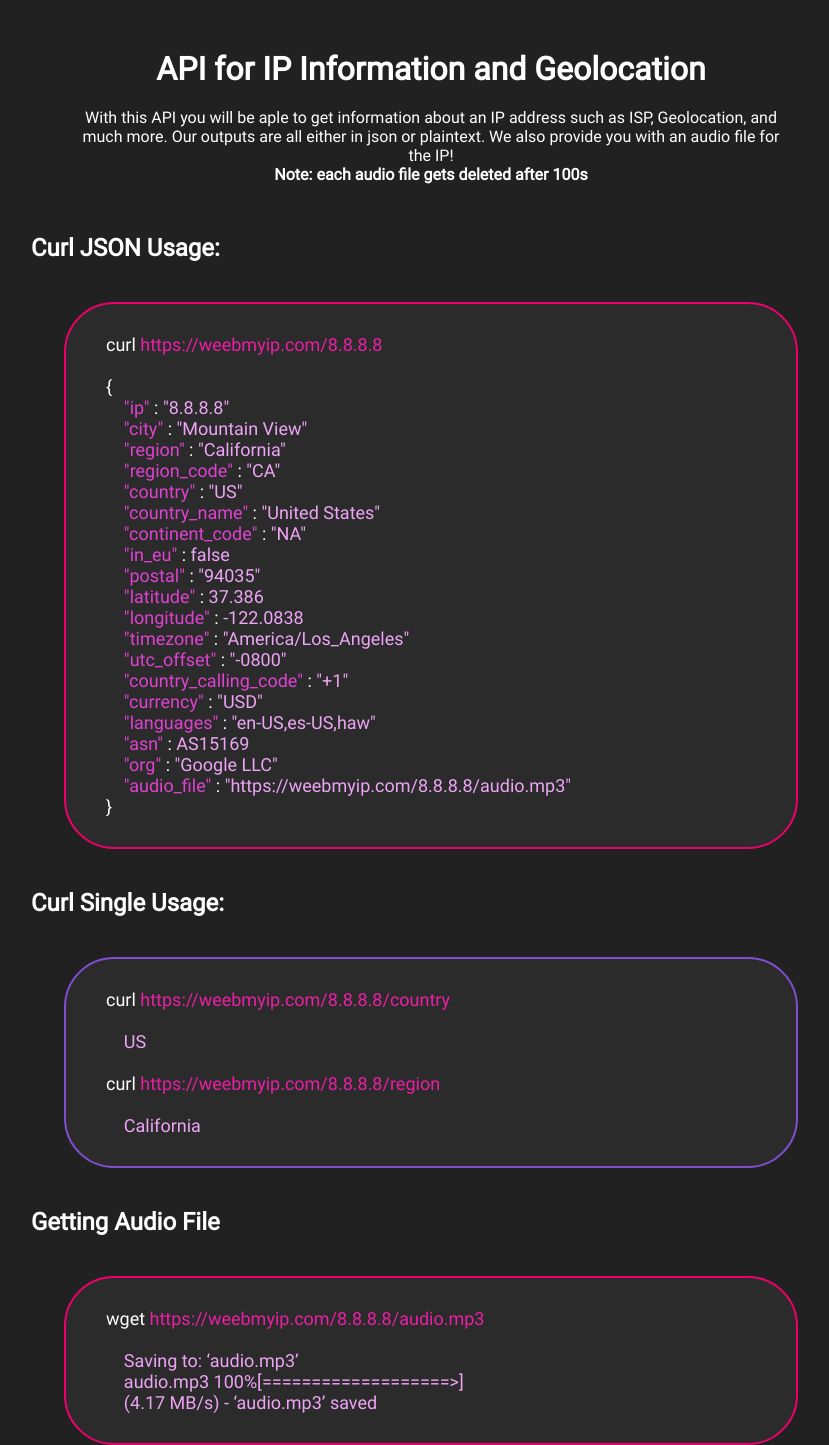
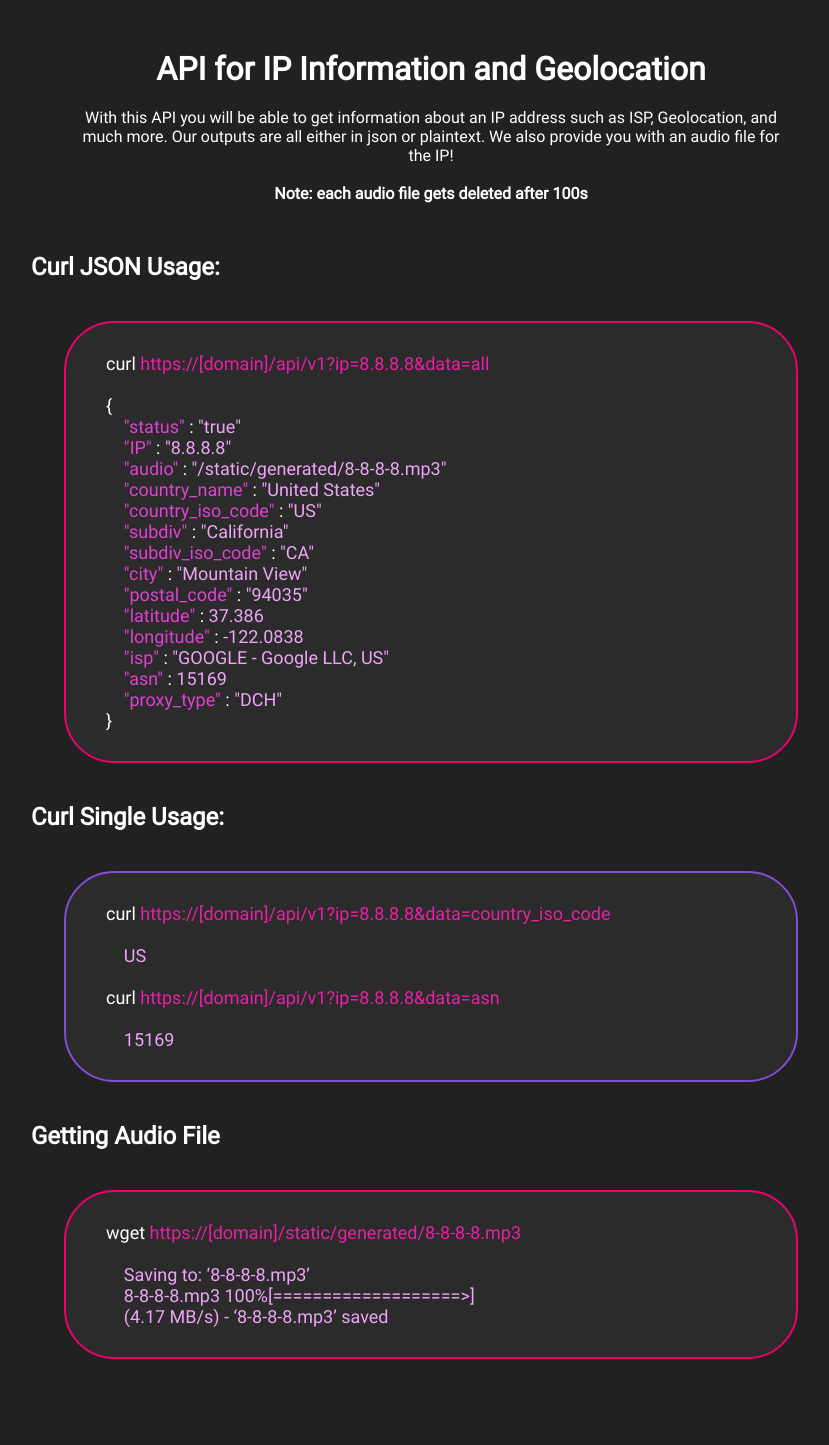
Before and after one commit to 0xanteiku/weebmyip, a Flask app: page /api in a window 1280 px wide. Shown: the part 73-1518 px from the top of the page, without its empty margins (209-1038 px from the left). After the commit the page ends 1432 px from the top, so only its background shows below. Run offline with Flask 2, Linux system fonts and the light colour scheme; parts of the project's set-up code (start-up, migrations or seed data) failed here and were passed over.

Commit message:
correcting some info

```diff
--- a/templates/api.html
+++ b/templates/api.html
@@ -4,49 +4,44 @@
     <div class="api">
       <div class="api-header">
         <h1>API for IP Information and Geolocation</h1>
-          <p>With this API you will be aple to get information about an IP address such as ISP, Geolocation, and much more. Our outputs are all either in json or plaintext. We also provide you with an audio file for the IP!<br><strong>Note: each audio file gets deleted after 100s</strong></p>
+          <p>With this API you will be able to get information about an IP address such as ISP, Geolocation, and much more. Our outputs are all either in json or plaintext. We also provide you with an audio file for the IP!<br><br><strong>Note: each audio file gets deleted after 100s</strong></p>
       </div>
       <div class="api-body">
         <h2>Curl JSON Usage:</h2>
         <div class="api-console pink-border">
-          <p>curl <span class="dark-pink">https://weebmyip.com/8.8.8.8</span><br><br>
+          <p>curl <span class="dark-pink">https://[domain]/api/v1?ip=8.8.8.8&data=all</span><br><br>
             {<br>
-            <span class="purple">&nbsp;&nbsp;&nbsp;&nbsp;"ip"</span> : <span class="light-pink">"8.8.8.8"</span><br>
+            <span class="purple">&nbsp;&nbsp;&nbsp;&nbsp;"status"</span> : <span class="light-pink">"true"</span><br>
+            <span class="purple">&nbsp;&nbsp;&nbsp;&nbsp;"IP"</span> : <span class="light-pink">"8.8.8.8"</span><br>
+            <span class="purple">&nbsp;&nbsp;&nbsp;&nbsp;"audio"</span> : <span class="light-pink">"/static/generated/8-8-8-8.mp3"</span><br>
+            <span class="purple">&nbsp;&nbsp;&nbsp;&nbsp;"country_name"</span> : <span class="light-pink">"United States"</span><br>
+            <span class="purple">&nbsp;&nbsp;&nbsp;&nbsp;"country_iso_code"</span> : <span class="light-pink">"US"</span><br>
+            <span class="purple">&nbsp;&nbsp;&nbsp;&nbsp;"subdiv"</span> : <span class="light-pink">"California"</span><br>
+            <span class="purple">&nbsp;&nbsp;&nbsp;&nbsp;"subdiv_iso_code"</span> : <span class="light-pink">"CA"</span><br>
             <span class="purple">&nbsp;&nbsp;&nbsp;&nbsp;"city"</span> : <span class="light-pink">"Mountain View"</span><br>
-            <span class="purple">&nbsp;&nbsp;&nbsp;&nbsp;"region"</span> : <span class="light-pink">"California"</span><br>
-            <span class="purple">&nbsp;&nbsp;&nbsp;&nbsp;"region_code"</span> : <span class="light-pink">"CA"</span><br>
-            <span class="purple">&nbsp;&nbsp;&nbsp;&nbsp;"country"</span> : <span class="light-pink">"US"</span><br>
-            <span class="purple">&nbsp;&nbsp;&nbsp;&nbsp;"country_name"</span> : <span class="light-pink">"United States"</span><br>
-            <span class="purple">&nbsp;&nbsp;&nbsp;&nbsp;"continent_code"</span> : <span class="light-pink">"NA"</span><br>
-            <span class="purple">&nbsp;&nbsp;&nbsp;&nbsp;"in_eu"</span> : <span class="light-pink">false</span><br>
-            <span class="purple">&nbsp;&nbsp;&nbsp;&nbsp;"postal"</span> : <span class="light-pink">"94035"</span><br>
+            <span class="purple">&nbsp;&nbsp;&nbsp;&nbsp;"postal_code"</span> : <span class="light-pink">"94035"</span><br>
             <span class="purple">&nbsp;&nbsp;&nbsp;&nbsp;"latitude"</span> : <span class="light-pink">37.386</span><br>
             <span class="purple">&nbsp;&nbsp;&nbsp;&nbsp;"longitude"</span> : <span class="light-pink">-122.0838</span><br>
-            <span class="purple">&nbsp;&nbsp;&nbsp;&nbsp;"timezone"</span> : <span class="light-pink">"America/Los_Angeles"</span><br>
-            <span class="purple">&nbsp;&nbsp;&nbsp;&nbsp;"utc_offset"</span> : <span class="light-pink">"-0800"</span><br>
-            <span class="purple">&nbsp;&nbsp;&nbsp;&nbsp;"country_calling_code"</span> : <span class="light-pink">"+1"</span><br>
-            <span class="purple">&nbsp;&nbsp;&nbsp;&nbsp;"currency"</span> : <span class="light-pink">"USD"</span><br>
-            <span class="purple">&nbsp;&nbsp;&nbsp;&nbsp;"languages"</span> : <span class="light-pink">"en-US,es-US,haw"</span><br>
-            <span class="purple">&nbsp;&nbsp;&nbsp;&nbsp;"asn"</span> : <span class="light-pink">AS15169</span><br>
-            <span class="purple">&nbsp;&nbsp;&nbsp;&nbsp;"org"</span> : <span class="light-pink">"Google LLC"</span><br>
-            <span class="purple">&nbsp;&nbsp;&nbsp;&nbsp;"audio_file"</span> : <span class="light-pink">"https://weebmyip.com/8.8.8.8/audio.mp3"</span><br>
+            <span class="purple">&nbsp;&nbsp;&nbsp;&nbsp;"isp"</span> : <span class="light-pink">"GOOGLE - Google LLC, US"</span><br>
+            <span class="purple">&nbsp;&nbsp;&nbsp;&nbsp;"asn"</span> : <span class="light-pink">15169</span><br>
+            <span class="purple">&nbsp;&nbsp;&nbsp;&nbsp;"proxy_type"</span> : <span class="light-pink">"DCH"</span><br>
             }
           </p>
         </div>
         <h2>Curl Single Usage:</h2>
         <div class="api-console purple-border">
           <p>
-            curl <span class="dark-pink">https://weebmyip.com/8.8.8.8/country</span><br><br>
+            curl <span class="dark-pink">https://[domain]/api/v1?ip=8.8.8.8&data=country_iso_code</span><br><br>
             <span class="light-pink">&nbsp;&nbsp;&nbsp;&nbsp;US</span><br><br>
-            curl <span class="dark-pink">https://weebmyip.com/8.8.8.8/region</span><br><br>
-            <span class="light-pink">&nbsp;&nbsp;&nbsp;&nbsp;California</span>
+            curl <span class="dark-pink">https://[domain]/api/v1?ip=8.8.8.8&data=asn</span><br><br>
+            <span class="light-pink">&nbsp;&nbsp;&nbsp;&nbsp;15169</span>
           </p>
         </div>
         <h2>Getting Audio File</h2>
         <div class="api-console pink-border">
           <p>
-            wget <span class="dark-pink">https://weebmyip.com/8.8.8.8/audio.mp3</span>
-            <span class="light-pink"><br><br>&nbsp;&nbsp;&nbsp;&nbsp;Saving to: ‘audio.mp3’<br>&nbsp;&nbsp;&nbsp;&nbsp;audio.mp3 100%[===================>]<br>&nbsp;&nbsp;&nbsp;&nbsp;(4.17 MB/s) - ‘audio.mp3’ saved</span>
+            wget <span class="dark-pink">https://[domain]/static/generated/8-8-8-8.mp3</span>
+            <span class="light-pink"><br><br>&nbsp;&nbsp;&nbsp;&nbsp;Saving to: ‘8-8-8-8.mp3’<br>&nbsp;&nbsp;&nbsp;&nbsp;8-8-8-8.mp3 100%[===================>]<br>&nbsp;&nbsp;&nbsp;&nbsp;(4.17 MB/s) - ‘8-8-8-8.mp3’ saved</span>
           </p>
         </div>
       </div>
```
